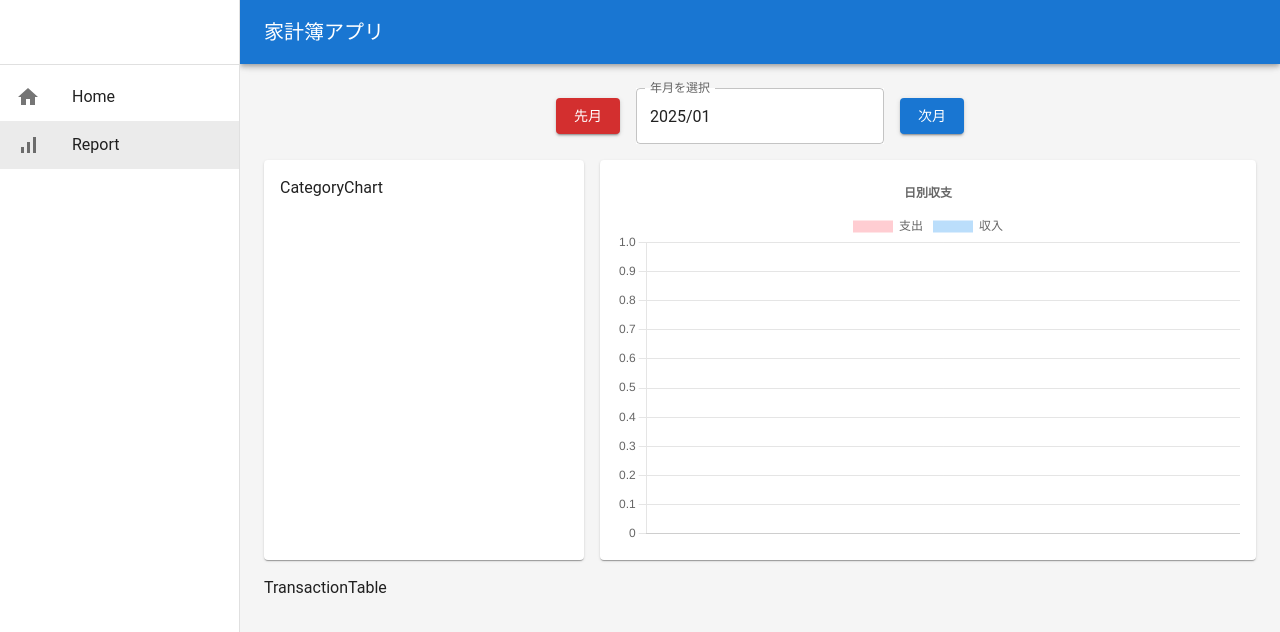
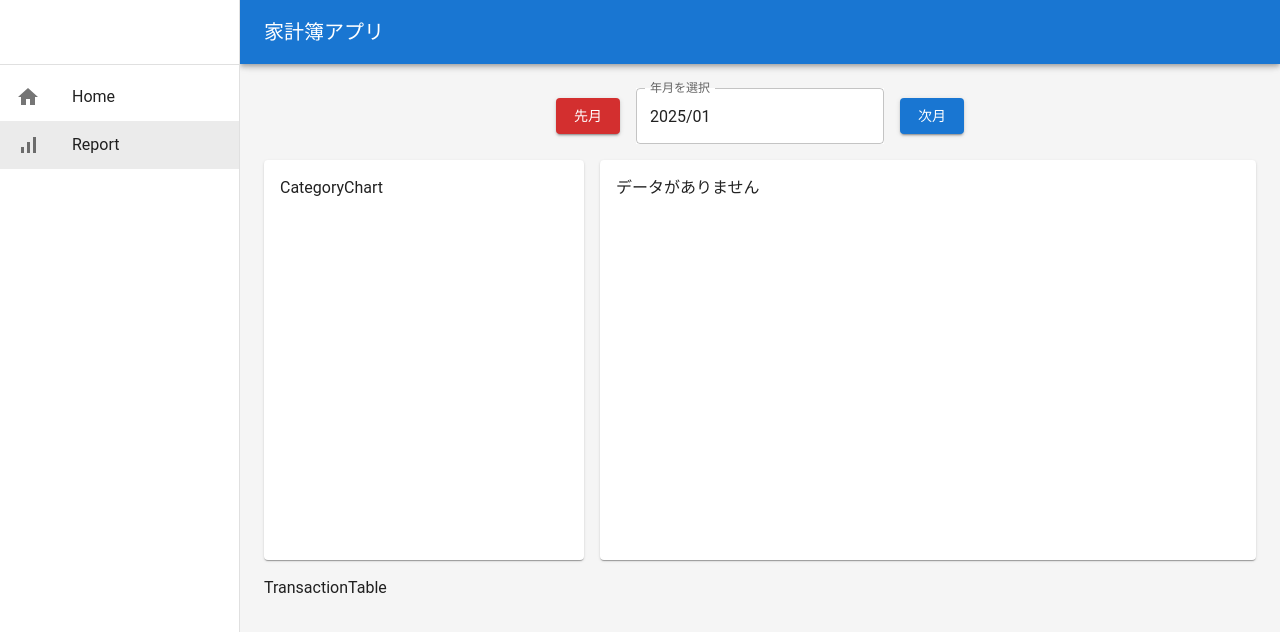
Before and after one commit to Rio25o/household-app, a React (Create React App) app: page /report in a window 1280 px wide. Shown: the top 632 px of the page. Built offline with nearby package versions, Linux system fonts and the light colour scheme; no server answers; the database is empty; the HTML template or start-up script is replaced by a standard one.

Commit message:
記述:ローディングアニメーションを追加, データがない場合の表示を追加

```diff
--- a/src/App.tsx
+++ b/src/App.tsx
@@ -34,6 +34,7 @@ function App() {
 
   const [transactions, setTransactions] = useState<Transaction[]>([]);
   const [currentMonth, setCurrentMonth] = useState(new Date());
+  const [isLoading, setIsLoading] = useState(true);
 
   // console.log(currentMonth);
 
@@ -64,11 +65,15 @@ function App() {
         } else {
           console.error("一般的なエラーは:", err);
         }
-        //error
+      } finally {
+        setIsLoading(false);
       }
     };
     fetchTransactions();
   }, []);
+
+  console.log(transactions);
+  console.log(isLoading);
 
   // ひと月分のデータのみ取得
   const monthlyTransactions = transactions.filter((transaction) => {
@@ -172,6 +177,7 @@ function App() {
                   currentMonth={currentMonth}
                   setCurrentMonth={setCurrentMonth}
                   monthlyTransactions={monthlyTransactions}
+                  isLoading={isLoading}
                 />
               }
             />
--- a/src/components/BarChart.tsx
+++ b/src/components/BarChart.tsx
@@ -13,7 +13,8 @@ import {
 import { Bar } from "react-chartjs-2";
 import { Transaction } from "../types";
 import { calculateDailyBalances } from "../utils/financeCalculations";
-import { useTheme } from "@mui/material";
+import { Box, Typography, useTheme } from "@mui/material";
+import CircularProgress from "@mui/material/CircularProgress";
 
 ChartJS.register(
   CategoryScale,
@@ -26,9 +27,10 @@ ChartJS.register(
 
 interface BarChartProps {
   monthlyTransactions: Transaction[];
+  isLoading: boolean;
 }
 
-const BarChart = ({ monthlyTransactions }: BarChartProps) => {
+const BarChart = ({ monthlyTransactions, isLoading }: BarChartProps) => {
   const theme = useTheme();
   const options = {
     maintainAspectRatio: false,
@@ -69,7 +71,17 @@ const BarChart = ({ monthlyTransactions }: BarChartProps) => {
     ],
   };
 
-  return <Bar options={options} data={data} />;
+  return (
+    <Box>
+      {isLoading ? (
+        <CircularProgress />
+      ) : monthlyTransactions.length > 0 ? (
+        <Bar options={options} data={data} />
+      ) : (
+        <Typography>データがありません</Typography>
+      )}
+    </Box>
+  );
 };
 
 export default BarChart;
--- a/src/pages/Report.tsx
+++ b/src/pages/Report.tsx
@@ -12,12 +12,14 @@ interface ReportProps {
   currentMonth: Date;
   setCurrentMonth: React.Dispatch<React.SetStateAction<Date>>;
   monthlyTransactions: Transaction[];
+  isLoading: boolean;
 }
 
 const Report = ({
   currentMonth,
   setCurrentMonth,
   monthlyTransactions,
+  isLoading,
 }: ReportProps) => {
   const commonPaperStyle = {
     height: { xs: "auto", md: "400px" },
@@ -46,7 +48,10 @@ const Report = ({
       <Grid item xs={12} md={8}>
         <Paper sx={commonPaperStyle}>
           {/*棒グラフ */}
-          <BarChart monthlyTransactions={monthlyTransactions} />
+          <BarChart
+            monthlyTransactions={monthlyTransactions}
+            isLoading={isLoading}
+          />
         </Paper>
       </Grid>
 
```
